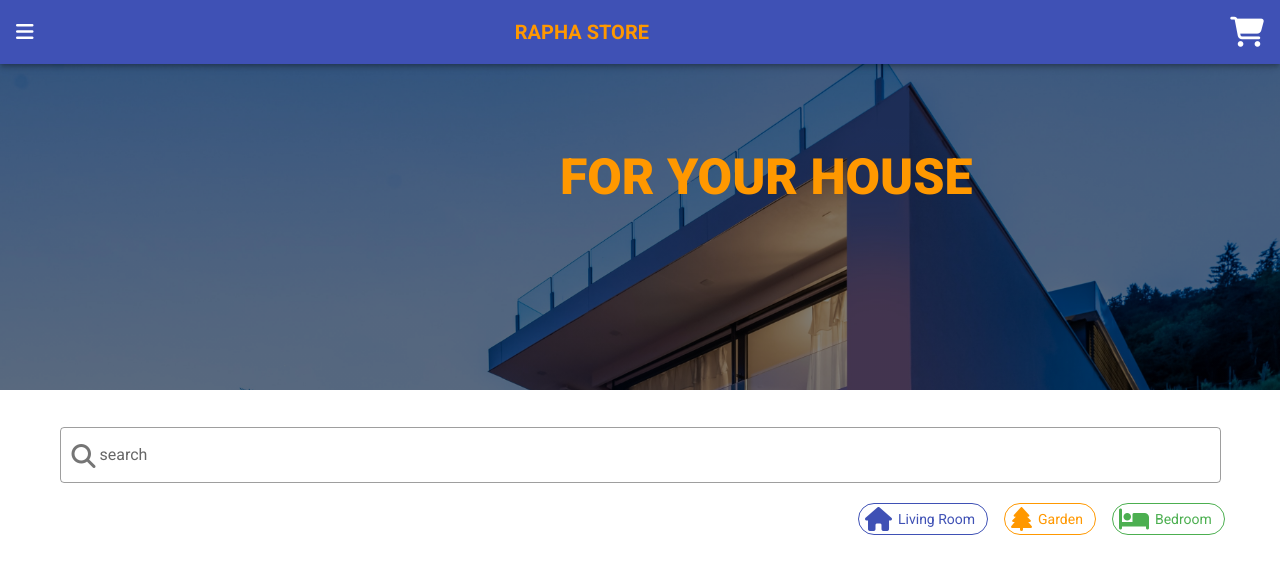
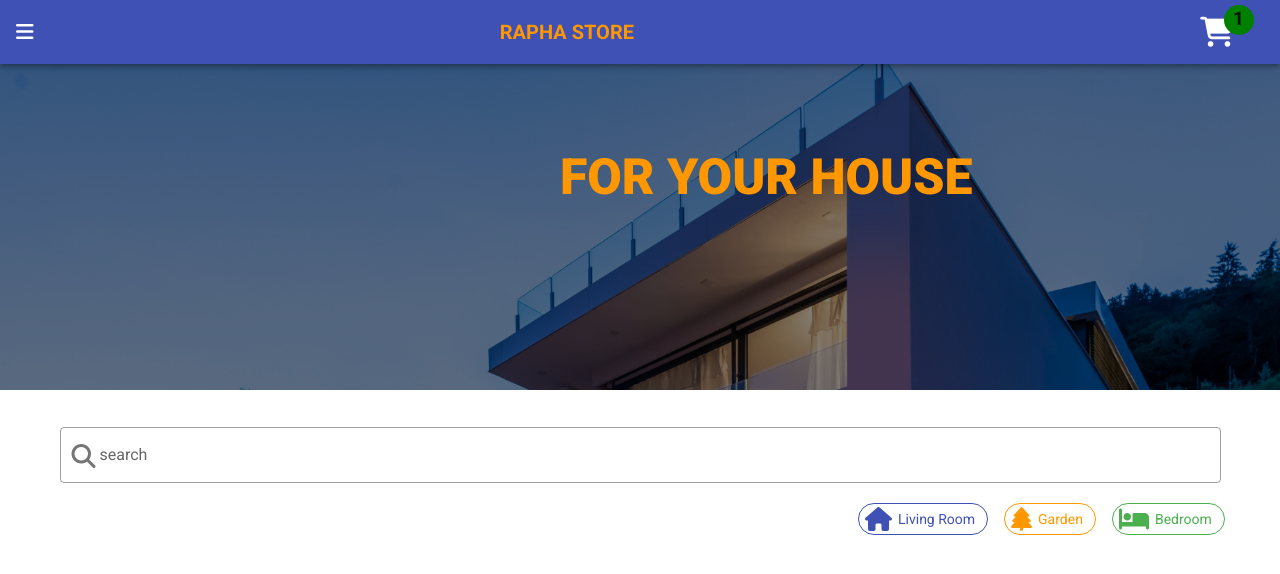
Before and after one commit to Andrews2004000/Amazon, a Vue app in the folder front/: page /House in a window 1280 px wide. Shown: the top 574 px of the page. Built offline with nearby package versions, Linux system fonts and the light colour scheme.

Commit message:
Little Changes To The Cart

```diff
--- a/front/src/components/NavBar.vue
+++ b/front/src/components/NavBar.vue
@@ -9,7 +9,11 @@
                </v-toolbar-title>
                <v-spacer></v-spacer>
                <span class="fa fa-shopping-cart mode-1" v-if="homePage"></span>
+
                <span class="fa fa-user cerca" @click="dialog = !dialog" v-else></span>
+               <div class="ball">
+  <span class="number dark">1</span>
+               </div>
 
        </v-app-bar>
        <v-navigation-drawer v-model="drawer" app class="success">
@@ -195,6 +199,23 @@ export default {
     margin-top:120px;
 
 }
+.number{
+    transform:translateX(-8px)translateY(-6px);
+    font-weight:700;
+    font-size:19px;
+    margin-left:9px;
+    margin-top:5px;
+
+
+
+}
+.ball{
+    border-radius:20px;
+    height:30px;
+    width:30px;
+    background-color:green;
+     transform:translateX(-10px)translateY(-12px);
+}
 .listina{
     margin-top:15px;
 
--- a/front/src/components/ShoppingCart.vue
+++ b/front/src/components/ShoppingCart.vue
@@ -21,6 +21,18 @@
 
                 <v-rating class="ratings" v-model="rating"></v-rating>
 
+
+                <div class="like">
+
+
+                 <v-btn class="ma-2" text icon color="blue lighten-2">
+          <v-icon>mdi-thumb-up</v-icon>
+        </v-btn>
+
+        <v-btn class="ma-2" text icon color="red lighten-2">
+          <v-icon>mdi-thumb-down</v-icon>
+        </v-btn>
+                 </div>
 
 
 
@@ -98,6 +110,9 @@ export default {
     margin-right:-290px;
     margin-top:-10px;
 }
+.like{
+    margin-left:50px;
+}
 .ex{
     width:1000px;
 }
```
